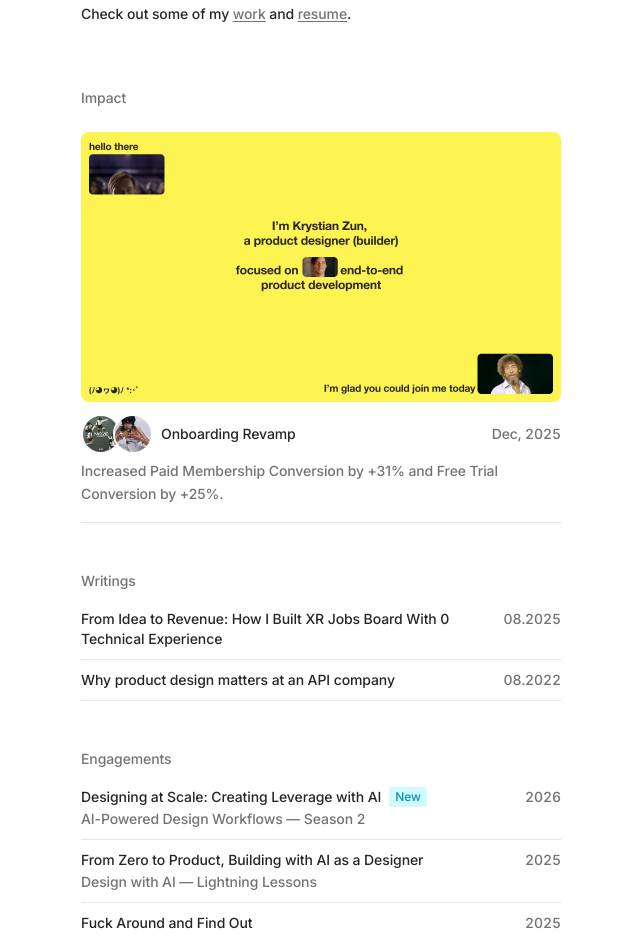
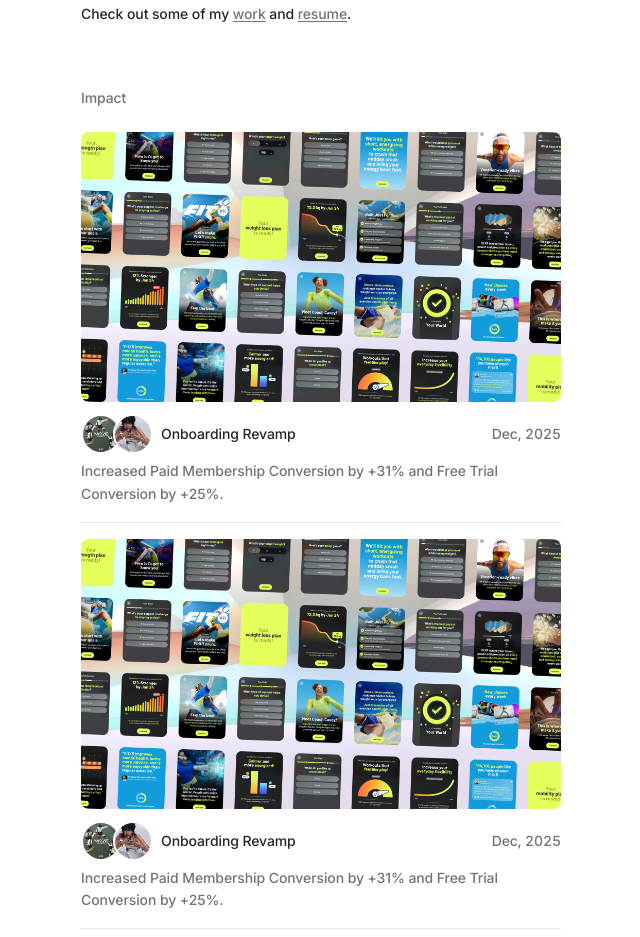
Before and after one commit to krystianzun/krystianzun-com, a Next.js app: page / in a window 1280 px wide. Shown: the part 380-1317 px from the top of the page, without its empty margins (319-959 px from the left). Built offline with nearby package versions, Linux system fonts and the light colour scheme.

Commit message:
Update Work.tsx

```diff
--- a/app/_components/Work.tsx
+++ b/app/_components/Work.tsx
@@ -2,15 +2,17 @@
 
 import Image from "next/image";
 
+interface WorkParty {
+  name: string;
+  logo?: string;
+  color?: string;
+}
+
 interface WorkItem {
   title: string;
   href?: string;
-  company: string;
-  companyLogo?: string;
-  companyColor?: string;
-  collaborator?: string;
-  collaboratorLogo?: string;
-  collaboratorColor?: string;
+  company: WorkParty;
+  collaborator?: WorkParty;
   result: string;
   period: string;
   cover?: string;
@@ -20,16 +22,37 @@ interface WorkItem {
 const work: WorkItem[] = [
   {
     title: "Onboarding Revamp",
-    company: "FitXR",
-    companyLogo: "/images/illit-magnetic.jpg",
-    companyColor: "#7C3AED",
-    collaboratorLogo: "/images/lisaRockstar.jpg",
-    collaboratorColor: "#1E40AF",
+    company: {
+      name: "FitXR",
+      logo: "/images/illit-magnetic.jpg",
+      color: "#7C3AED",
+    },
+    collaborator: {
+      name: "In-house",
+      logo: "/images/lisaRockstar.jpg",
+      color: "#1E40AF",
+    },
     result:
       "Increased Paid Membership Conversion by +31% and Free Trial Conversion by +25%.",
     period: "Dec, 2025",
-    cover: "/images/portfolio-cover.png",
-    coverHover: undefined,
+    cover: "/images/positive-friction-cover.png",
+  },
+  {
+    title: "Onboarding Revamp",
+    company: {
+      name: "FitXR",
+      logo: "/images/illit-magnetic.jpg",
+      color: "#7C3AED",
+    },
+    collaborator: {
+      name: "In-house",
+      logo: "/images/lisaRockstar.jpg",
+      color: "#1E40AF",
+    },
+    result:
+      "Increased Paid Membership Conversion by +31% and Free Trial Conversion by +25%.",
+    period: "Dec, 2025",
+    cover: "/images/positive-friction-cover.png",
   },
 ];
 
@@ -103,11 +126,7 @@ function WorkRow({
   title,
   href,
   company,
-  companyLogo,
-  companyColor,
   collaborator,
-  collaboratorLogo,
-  collaboratorColor,
   result,
   period,
   cover,
@@ -119,13 +138,17 @@ function WorkRow({
       <div className="flex items-center justify-between gap-4 mb-1.5">
         <div className="flex items-center gap-2">
           <div className="flex items-center">
-            <LogoCircle src={companyLogo} color={companyColor} name={company} />
-            {(collaborator || collaboratorLogo) && (
+            <LogoCircle
+              src={company.logo}
+              color={company.color}
+              name={company.name}
+            />
+            {collaborator && (
               <div className="-ml-2">
                 <LogoCircle
-                  src={collaboratorLogo}
-                  color={collaboratorColor}
-                  name={collaborator ?? ""}
+                  src={collaborator.logo}
+                  color={collaborator.color}
+                  name={collaborator.name}
                 />
               </div>
             )}
```
